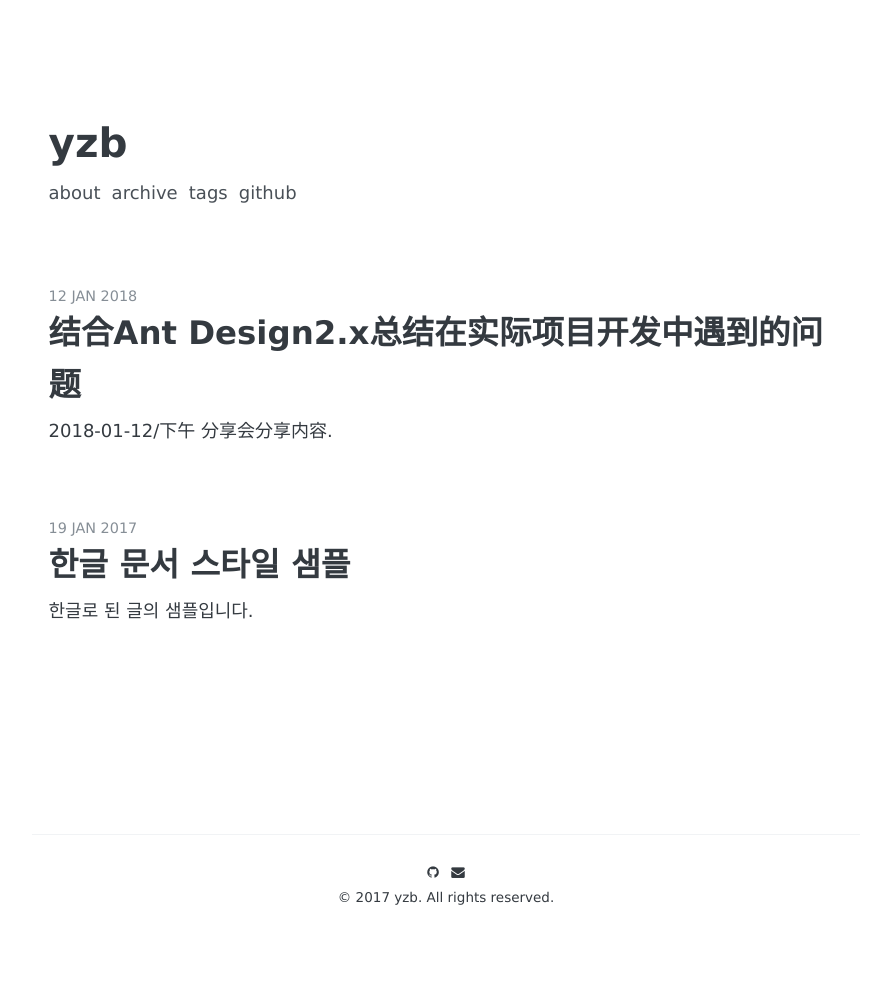
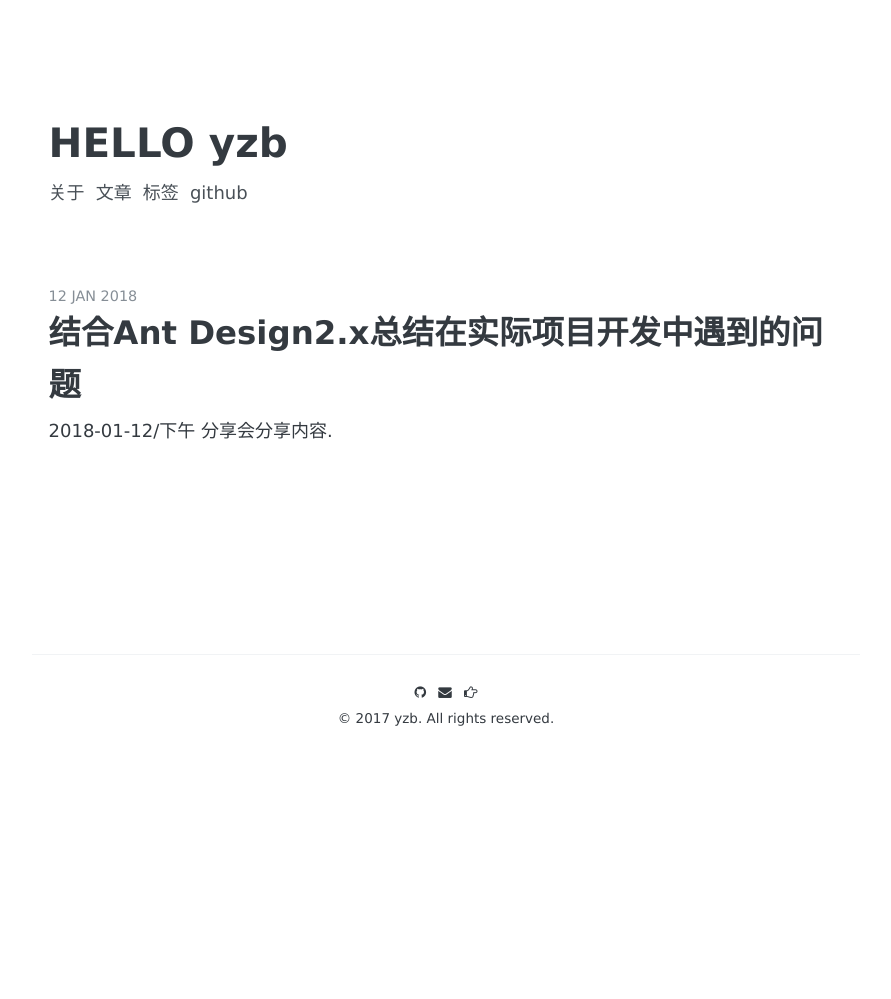
Before and after one commit to yzbaoo/yzbao.github.io, a Jekyll site: the page built from index.html, in a window 1280 px wide. Shown: the whole page, without its empty margins (194-1085 px from the left). Built offline with Jekyll 4.4.1, drawn with Linux system fonts in a browser that asks for light colours; some web fonts are replaced; the list of posts is cut into pages by our own code; after the commit the page ends 900 px from its top, so only the background shows below that; part of the change alters nothing that is shown.

Commit message:
配置页脚

````diff
--- a/_config.yml
+++ b/_config.yml
@@ -3,11 +3,13 @@
 # # # # # # # # # # # # #
 
 # Basic
-name:               "yzb"
+name:               "HELLO yzb"
 
 author:
   github:           yzbaoo
   email:            yzb99666@163.com
+  # 暂时当成segmentfault
+  tumblr:           yzbaoo
 
 copyright:
   year:             2017
@@ -19,16 +21,16 @@ google-analytics:
 
 # Disqus
 disqus:
-  id:               "kiko-plus"
+  id:               "安静点"
 
 # URL
-# url:                "https://yzbaoo.github.io" # the base hostname & protocol for your site
-url:                "http://localhost:4004" # use this url when you develop
+url:                "https://yzbaoo.github.io" # the base hostname & protocol for your site
+# url:                "http://localhost:4004" # use this url when you develop
 baseurl:            "/yzbaoo.github.io" # the subpath of your site, e.g. /blog
 
 
 # http://en.wikipedia.org/wiki/List_of_tz_database_time_zones
-timezone:           Asia/Seoul
+timezone:          	Asia/Shanghai
 permalink:          /:year-:month-:day/:title/
 
 # Pagination
@@ -42,14 +44,14 @@ kramdown:
 
 # Navigation
 nav:
-  - name:           "About"
+  - name:           "关于"
     url:            "/about"
-  - name:           "Archive"
+  - name:           "文章"
     url:            "/archive"
-  - name:           "Tags"
+  - name:           "标签"
     url:            "/tags"
   - name:           "Github"
-    url:            "https://github.com/AWEEKJ/Kiko-plus"
+    url:            "https://github.com/yzbaoo"
 
 # Sass
 sass:
--- a/_includes/footer.html
+++ b/_includes/footer.html
@@ -54,14 +54,13 @@
     <a href="https://medium.com/@{{ site.author.medium }}"><i class="fa fa-medium" aria-hidden="true"></i></a>
     {% endif %}
 
-    {% if site.author.tumblr %}
-    <a href="https://{{ site.author.tumblr }}.tumblr.com"><i class="fa fa-tumblr" aria-hidden="true"></i></a>
-    {% endif %}
-
     {% if site.author.email %}
     <a href="mailto:{{ site.author.email }}"><i class="fa fa-envelope" aria-hidden="true"></i></a>
     {% endif %}
 
+    {% if site.author.tumblr %}
+    <a href="https://segmentfault.com/u/{{ site.author.tumblr }}"><i class="fa fa-hand-o-right" aria-hidden="true"></i></a>
+    {% endif %}
   </div>
   © {{ site.copyright.year }} {{ site.copyright.name }}. All rights reserved.
 </div>
--- a/_posts/2017-01-19-style-test-ko.md
+++ /dev/null
@@ -1,117 +0,0 @@
----
-layout: post
-title: "한글 문서 스타일 샘플"
-description: "한글로 된 글의 샘플입니다."
-date: 2017-01-19
-tags: [샘플 포스트, 테스트, 스타일]
-comments: true
-share: true
----
-
-이 글은 스타일을 모아둔 것입니다. 소스 코드를 확인하여 스타일을 적용하는 방법을 알아보세요.
-
----
-
-## 1. 제목
-
-# 제목 1
-
-## 제목 2
-
-### 제목 3
-
-#### 제목 4
-
-##### 제목 5
-
-###### 제목 6
-
-### 1-1. 제목 정렬
-
-##### 왼쪽(기본)
-
-##### 가운데
-{: .center}
-
-##### 오른쪽
-{: .right}
-
-## 2. 본문
-
-탄핵소추의 의결을 받은 자는 탄핵심판이 있을 때까지 [링크](#) 그 권한행사가 정지된다. 제2항과 제3항의 처분에 대하여는 **굵게** 법원에 제소할 수 없다. 선거와 국민투표의 공정한 관리 *기울임* 및 정당에 관한 사무를 처리하기 위하여 5<sup>3</sup> = 125 선거관리위원회를 둔다. 국무총리는 대통령을 보좌하며, H<sub>2</sub>O 행정에 관하여 대통령의 명을 받아 행정각부를 통할한다. 정당은 법률이 정하는 바에 의하여 <u>밑줄</u> 국가의 보호를 받으며, 국가는 법률이 정하는 바에 의하여 `파일명` 정당운영에 필요한 자금을 보조할 수 있다. 모든 국민은 종교의 자유를 가진다. 국회의원은 법률이 정하는 직을 겸할 수 없다. 감사원은 <del>가운데 줄</del> 세입·세출의 결산을 매년 검사하여 대통령과 차년도국회에 <mark>형광펜</mark> 그 결과를 보고하여야 한다.
-
-## 3. 이미지
-
-![큰 이미지](http://placehold.it/800x400)
-![중간 이미지](http://placehold.it/400x200)
-![작은 이미지](http://placehold.it/200x200)
-
-### 3-1. 이미지 가운데 정렬
-![이미지 가운데 정렬](http://placehold.it/200x200){: .center-image}
-
-## 4. 인용구
-
-> 나는 헌법을 준수하고 국가를 보위하며 조국의 평화적 통일과 국민의 자유와 복리의 증진 및 민족문화의 창달에 노력하여 대통령으로서의 직책을 성실히 수행할 것을 국민 앞에 엄숙히 선서합니다. 모든 국민은 통신의 비밀을 침해받지 아니한다. 국회의원은 법률이 정하는 직을 겸할 수 없다. 국회는 헌법 또는 법률에 특별한 규정이 없는 한 재적의원 과반수의 출석과 출석의원 과반수의 찬성으로 의결한다. 가부동수인 때에는 부결된 것으로 본다.
-
-## 5. 리스트
-
-### 순서가 없는 리스트
-
-* 국가원로자문회의의 조직·직무범위 기타 필요한 사항은 법률로 정한다.
-* 모든 국민은 법률이 정하는 바에 의하여 국방의 의무를 진다.
-* 탄핵소추의 의결을 받은 자는 탄핵심판이 있을 때까지 그 권한행사가 정지된다.
-  1. 국회는 의원의 자격을 심사하며, 의원을 징계할 수 있다. 국가는 모성의 보호를 위하여 노력하여야 한다.
-  2. 공개하지 아니한 회의내용의 공표에 관하여는 법률이 정하는 바에 의한다.
-* 국회는 의장 1인과 부의장 2인을 선출한다. 정부는 회계연도마다 예산안을 편성하여 회계연도 개시 90일전까지 국회에 제출하고, 국회는 회계연도 개시 30일전까지 이를 의결하여야 한다.
-
-### 순서가 있는 리스트
-
-1. 대통령으로 선거될 수 있는 자는 국회의원의 피선거권이 있고 선거일 현재 40세에 달하여야 한다.
-2. 각급 선거관리위원회는 선거인명부의 작성등 선거사무와 국민투표사무에 관하여 관계 행정기관에 필요한 지시를 할 수 있다.
-3. 예비비는 총액으로 국회의 의결을 얻어야 한다. 예비비의 지출은 차기국회의 승인을 얻어야 한다.
-  * 국가는 농지에 관하여 경자유전의 원칙이 달성될 수 있도록 노력하여야 하며, 농지의 소작제도는 금지된다.
-  * 모든 국민은 법률이 정하는 바에 의하여 납세의 의무를 진다.
-4. 형사피의자 또는 형사피고인으로서 구금되었던 자가 법률이 정하는 불기소처분을 받거나 무죄판결을 받은 때에는 법률이 정하는 바에 의하여 국가에 정당한 보상을 청구할 수 있다.
-
-### 정의 리스트
-
-대통령은 제3항과 제4
-: 국회의원은 그 지위를 남용하여 국가·공공단체 또는 기업체와의 계약이나 그 처분에 의하여 재산상의 권리·이익 또는 직위를 취득하거나 타인을 위하여 그 취득을 알선할 수 없다.
-
-체포·구속·압수 또
-: 헌법개정안은 국회가 의결한 후 30일 이내에 국민투표에 붙여 국회의원선거권자 과반수의 투표와 투표자 과반수의 찬성을 얻어야 한다.
-
-## 6. 표
-
-| 상단1 | 상단2 | 상단3 |
-|:-----|:----:|-----:|
-| 셀1  | 셀2  | 셀3  |
-| 셀4  | 셀5  | 셀6  |
-|----
-| 셀1  | 셀2  | 셀3  |
-| 셀4  | 셀5  | 셀6  |
-|=====
-| 하단1   | 하단2 | 하단3 |
-
-
-## 7. 코드 스타일
-
-### 코드 하이라이팅
-
-```css
-#container {
-  float: left;
-  margin: 0 -240px 0 0;
-  width: 100%;
-}
-```
-
-### 일반적인 코드
-
-    <div id="awesome">
-      <p>This is great isn't it?</p>
-    </div>
-
----
-
-이 문서는 [한글 Lorem Ipsum](http://guny.kr/stuff/klorem/)으로 생성되었습니다.
````
